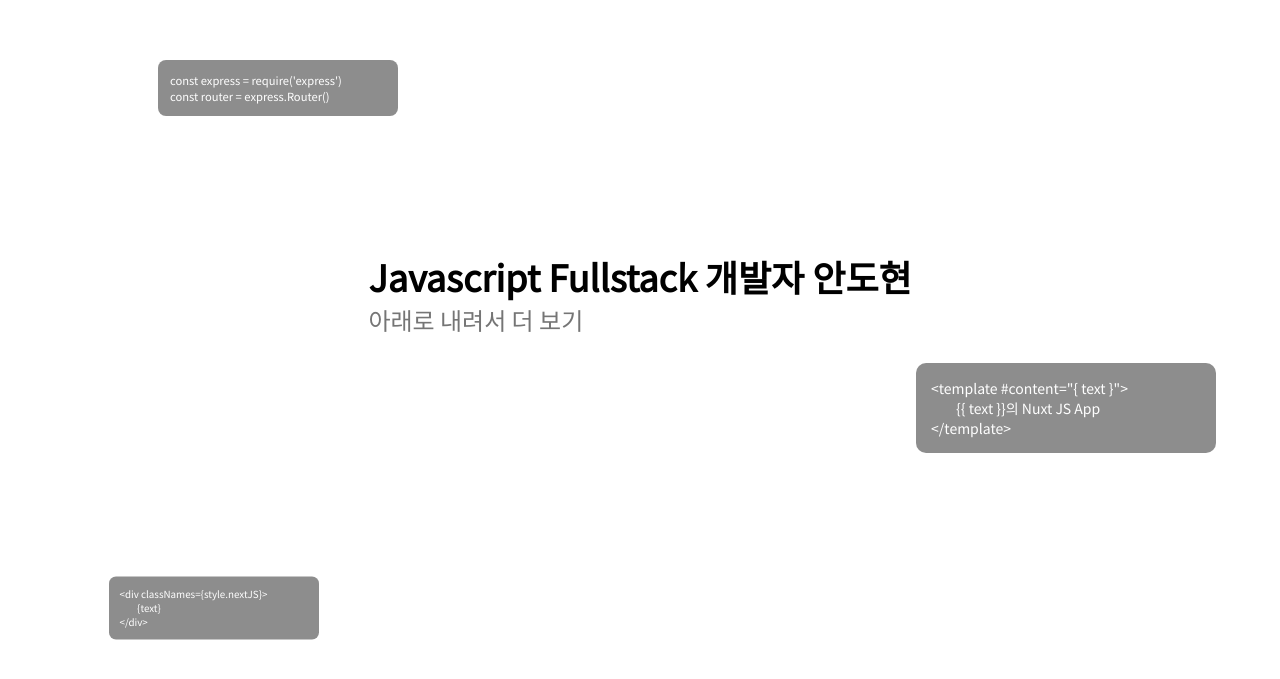
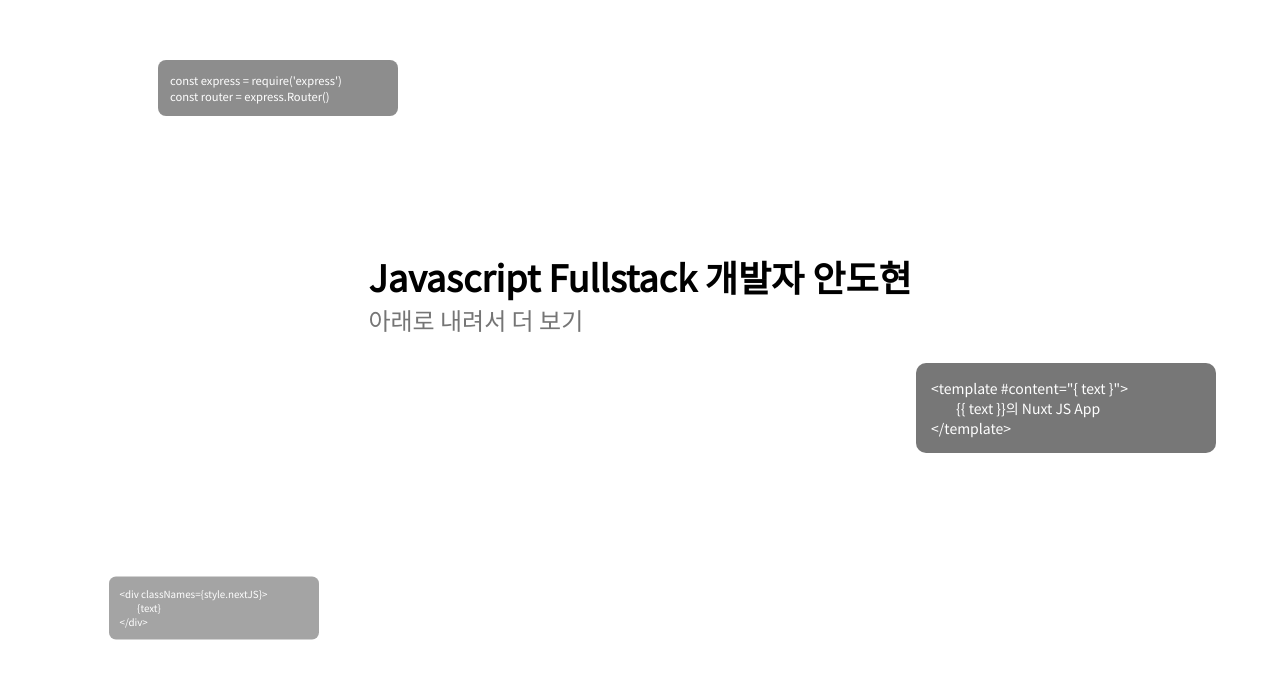
Before and after one commit to devDohyun/dohyun-portfolio, a Next.js app: page / in a window 1280 px wide. Shown: the part 107-786 px from the top of the page. Built offline with nearby package versions, Linux system fonts and the light colour scheme.

Commit message:
updated css

```diff
--- a/components/Intro/index.module.scss
+++ b/components/Intro/index.module.scss
@@ -24,23 +24,24 @@
     & > * {
       position: absolute;
 
-      opacity: 0.5;
-
       &:nth-of-type(1) {
         left: 5%;
         bottom: 5%;
 
         transform: scale(0.7);
+        opacity: 0.4;
       }
       &:nth-of-type(2) {
         right: 5%;
         bottom: 30%;
+        opacity: 0.6;
       }
       &:nth-of-type(3) {
         left: 10%;
         top: 20%;
 
         transform: scale(0.8);
+        opacity: 0.5;
       }
     }
   }
```
